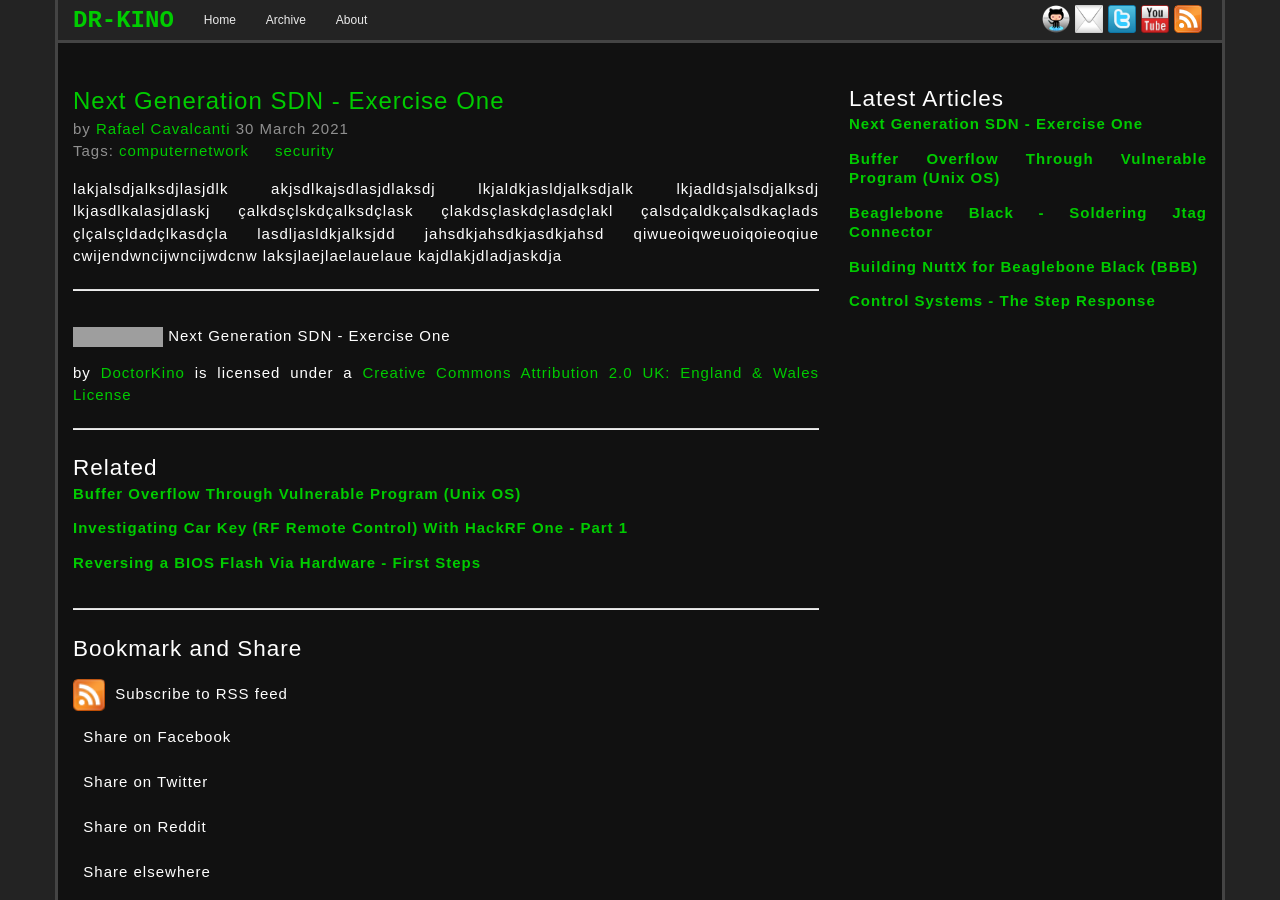
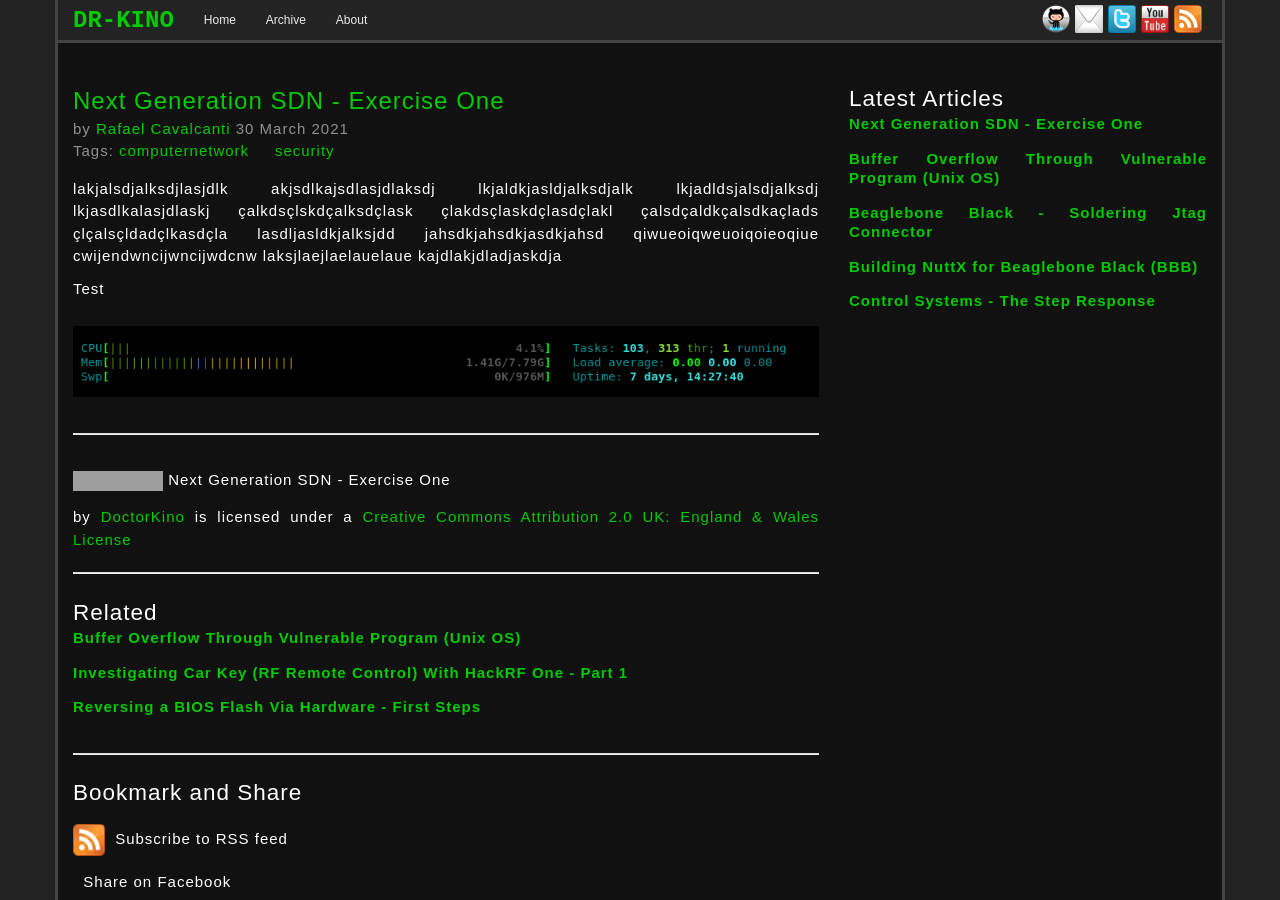
Before and after one commit to dr-kino/dr-kino.github.io, a Jekyll site: the page built from _posts/2021-03-30-next-generation-sdn-exercise-one.markdown, in a window 1280 px wide and 900 px high. Built offline with Jekyll 4.4.1, drawn with Linux system fonts in a browser that asks for light colours; nearby versions of some CDN libraries; comment, search, counter and statistics services are not loaded; grey boxes are pictures that could not be loaded.

Commit message:
Testing gif immages

```diff
--- a/_posts/2021-03-30-next-generation-sdn-exercise-one.markdown
+++ b/_posts/2021-03-30-next-generation-sdn-exercise-one.markdown
@@ -13,3 +13,6 @@ licence: cc_attrib
 lakjalsdjalksdjlasjdlk akjsdlkajsdlasjdlaksdj lkjaldkjasldjalksdjalk lkjadldsjalsdjalksdj lkjasdlkalasjdlaskj
 çalkdsçlskdçalksdçlask çlakdsçlaskdçlasdçlakl çalsdçaldkçalsdkaçlads çlçalsçldadçlkasdçla lasdljasldkjalksjdd
 jahsdkjahsdkjasdkjahsd qiwueoiqweuoiqoieoqiue cwijendwncijwncijwdcnw laksjlaejlaelauelaue kajdlakjdladjaskdja
+
+Test
+<div style="text-align:center"><img src="/images/posts/gif/test.gif" width="800" height="600" /></div>
```
Also changed, not shown: images/posts/gif/test.gif (added).
